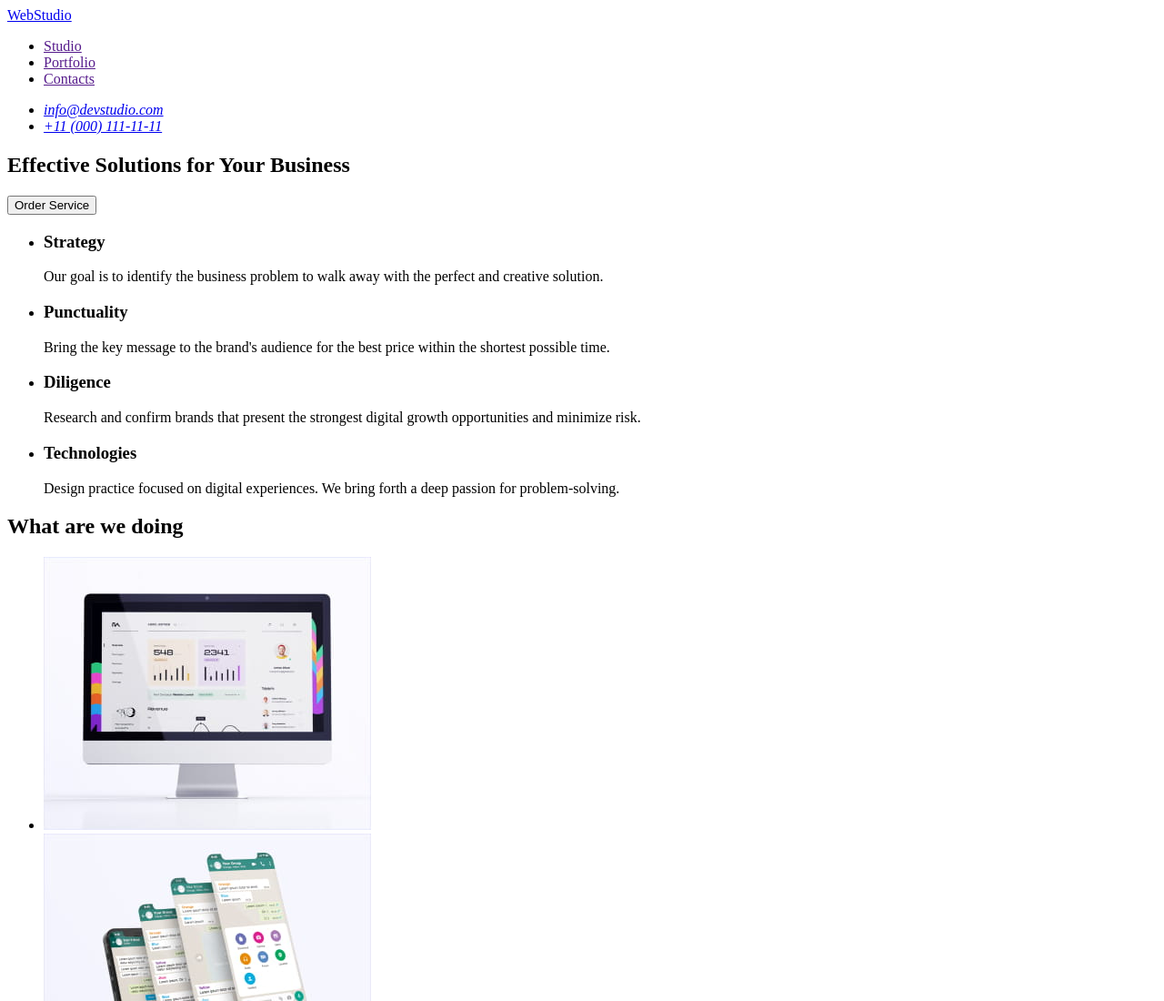
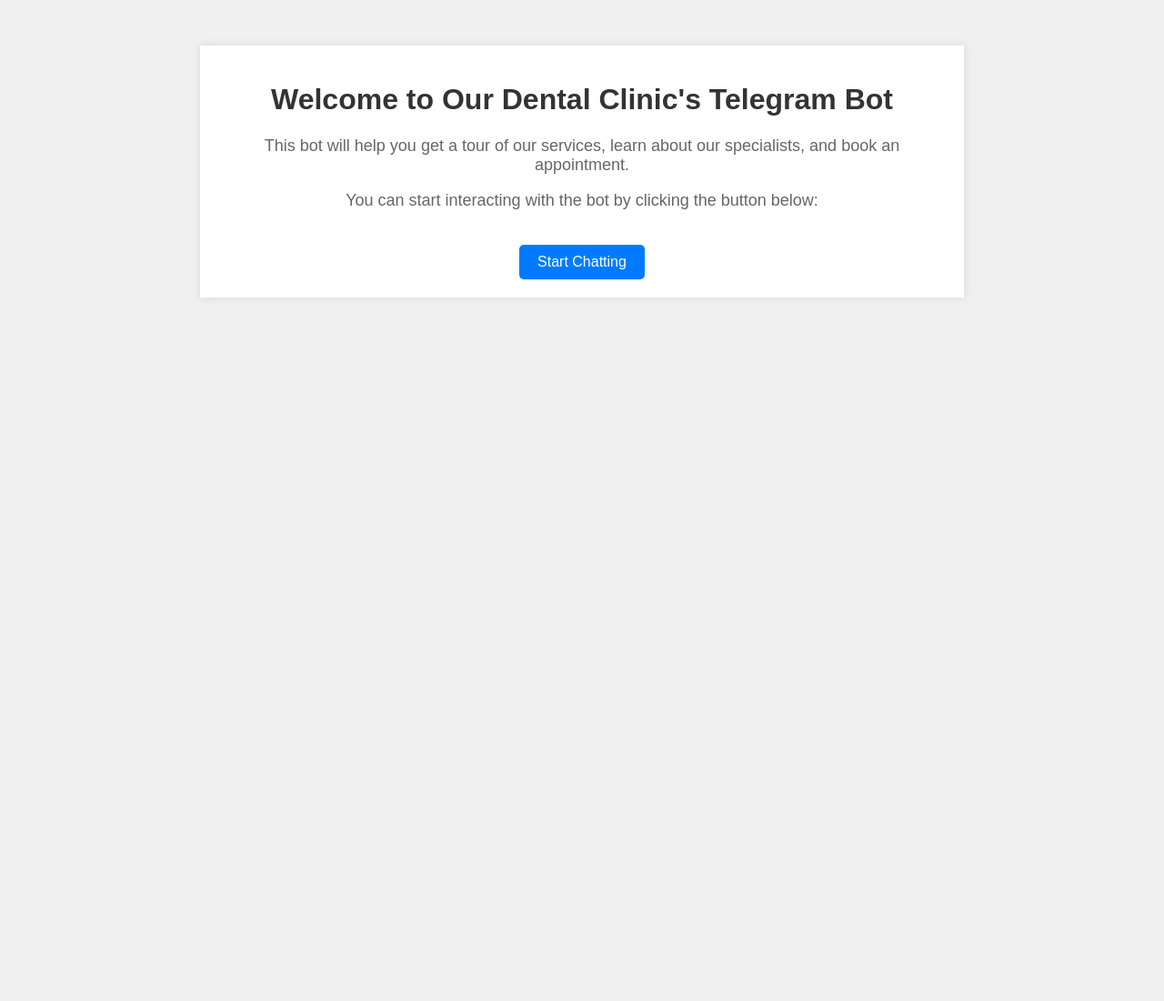
Before and after one commit to RD-DE-VSV/dental-clinic-bot-landing, a plain HTML site: page index.html in a window 1280 px wide. Shown: the top 1100 px of the page at 91% size. After the commit the page ends 800 px from the top, so only its background shows below. Drawn offline with Linux system fonts and the light colour scheme.

```diff
--- a/index.html
+++ b/index.html
@@ -1,170 +1,51 @@
 <!DOCTYPE html>
 <html lang="en">
-  <head>
-    <meta charset="UTF-8" />
-    <meta http-equiv="X-UA-Compatible" content="IE=edge" />
-    <meta name="viewport" content="width=device-width, initial-scale=1.0" />
-    <title>Web Studio</title>
-    <!--
+<head>
+    <meta charset="UTF-8">
+    <meta name="viewport" content="width=device-width, initial-scale=1.0">
+    <title>Dental Clinic Telegram Bot</title>
     <style>
-        section {height: 400px;}
+        body {
+            font-family: Arial, sans-serif;
+            margin: 0;
+            padding: 0;
+            background-color: #f0f0f0;
+        }
+        .container {
+            max-width: 800px;
+            margin: 50px auto;
+            padding: 20px;
+            background-color: #fff;
+            box-shadow: 0 0 10px rgba(0, 0, 0, 0.1);
+            text-align: center;
+        }
+        h1 {
+            color: #333;
+        }
+        p {
+            color: #666;
+            font-size: 18px;
+        }
+        .button {
+            display: inline-block;
+            padding: 10px 20px;
+            margin-top: 20px;
+            background-color: #007bff;
+            color: #fff;
+            text-decoration: none;
+            border-radius: 5px;
+        }
+        .button:hover {
+            background-color: #0056b3;
+        }
     </style>
-     -->
-  </head>
-  <body>
-    <!-- Header section -->
-    <header>
-      <nav>
-        <!-- <a href="./index.html">Web<span>Studio</span></a> -->
-        <a href="./index.html">WebStudio</a>
-        <ul>
-          <li>
-            <a href="">Studio</a>
-          </li>
-          <li>
-            <a href="">Portfolio</a>
-          </li>
-          <li>
-            <a href="">Contacts</a>
-          </li>
-        </ul>
-      </nav>
-      <address>
-        <ul>
-          <li>
-            <a href="mailto:info@devstudio.com">info@devstudio.com</a>
-          </li>
-          <li>
-            <a href="tel:+110001111111">+11 (000) 111-11-11</a>
-          </li>
-        </ul>
-      </address>
-    </header>
-    <main>
-      <!-- Hero section -->
-      <section>
-        <h1>Effective Solutions for Your Business</h1>
-        <button type="button">Order Service</button>
-      </section>
-      <!-- Features section -->
-      <section>
-        <h2 hidden>Features</h2>
-        <ul>
-          <li>
-            <h3>Strategy</h3>
-            <p>
-              Our goal is to identify the business problem to walk away with the
-              perfect and creative solution.
-            </p>
-          </li>
-          <li>
-            <h3>Punctuality</h3>
-            <p>
-              Bring the key message to the brand's audience for the best price
-              within the shortest possible time.
-            </p>
-          </li>
-          <li>
-            <h3>Diligence</h3>
-            <p>
-              Research and confirm brands that present the strongest digital
-              growth opportunities and minimize risk.
-            </p>
-          </li>
-          <li>
-            <h3>Technologies</h3>
-            <p>
-              Design practice focused on digital experiences. We bring forth a
-              deep passion for problem-solving.
-            </p>
-          </li>
-        </ul>
-      </section>
-      <!-- Product section -->
-      <section>
-        <h2>What are we doing</h2>
-        <ul>
-          <li>
-            <img
-              src="./images/product/img-1.jpg"
-              alt="Website development"
-              width="360"
-              height="300"
-            />
-          </li>
-          <li>
-            <img
-              src="./images/product/img-2.jpg"
-              alt="Mobile application development"
-              width="360"
-              height="300"
-            />
-          </li>
-          <li>
-            <img
-              src="./images/product/img-3.jpg"
-              alt="Commercial development"
-              width="360"
-              height="300"
-            />
-          </li>
-        </ul>
-      </section>
-      <!-- Team section -->
-      <section>
-        <h2>Our Team</h2>
-        <ul>
-          <li>
-            <img
-              src="./images/team/img-1.jpg"
-              alt="Product Designer - Foto"
-              width="264"
-              height="260"
-            />
-            <h3>Mark Guerrero</h3>
-            <p>Product Designer</p>
-          </li>
-          <li>
-            <img
-              src="./images/team/img-2.jpg"
-              alt="Frontend Developer - Foto"
-              width="264"
-              height="260"
-            />
-            <h3>Tom Ford</h3>
-            <p>Frontend Developer</p>
-          </li>
-          <li>
-            <img
-              src="./images/team/img-3.jpg"
-              alt="Marketing - Foto"
-              width="264"
-              height="260"
-            />
-            <h3>Camila Garcia</h3>
-            <p>Marketing</p>
-          </li>
-          <li>
-            <img
-              src="./images/team/img-4.jpg"
-              alt="UI Designer - Foto"
-              width="264"
-              height="260"
-            />
-            <h3>Daniel Wilson</h3>
-            <p>UI Designer</p>
-          </li>
-        </ul>
-      </section>
-    </main>
-    <!-- Footer section -->
-    <footer>
-      <!-- <a href="./index.html">Web<span>Studio</span></a> -->
-      <a href="./index.html">WebStudio</a>
-      <p>
-        Increase the flow of customers and sales for your business with digital
-        marketing & growth solutions.
-      </p>
-    </footer>
-  </body>
+</head>
+<body>
+    <div class="container">
+        <h1>Welcome to Our Dental Clinic's Telegram Bot</h1>
+        <p>This bot will help you get a tour of our services, learn about our specialists, and book an appointment.</p>
+        <p>You can start interacting with the bot by clicking the button below:</p>
+        <a class="button" href="https://t.me/dental_clinic_oni_bot">Start Chatting</a>
+    </div>
+</body>
 </html>
```
Also changed, not shown: images/product/img-1.jpg (deleted), images/product/img-2.jpg (deleted), images/product/img-3.jpg (deleted), images/team/img-1.jpg (deleted), images/team/img-2.jpg (deleted), images/team/img-3.jpg (deleted), images/team/img-4.jpg (deleted), 2 other files.
